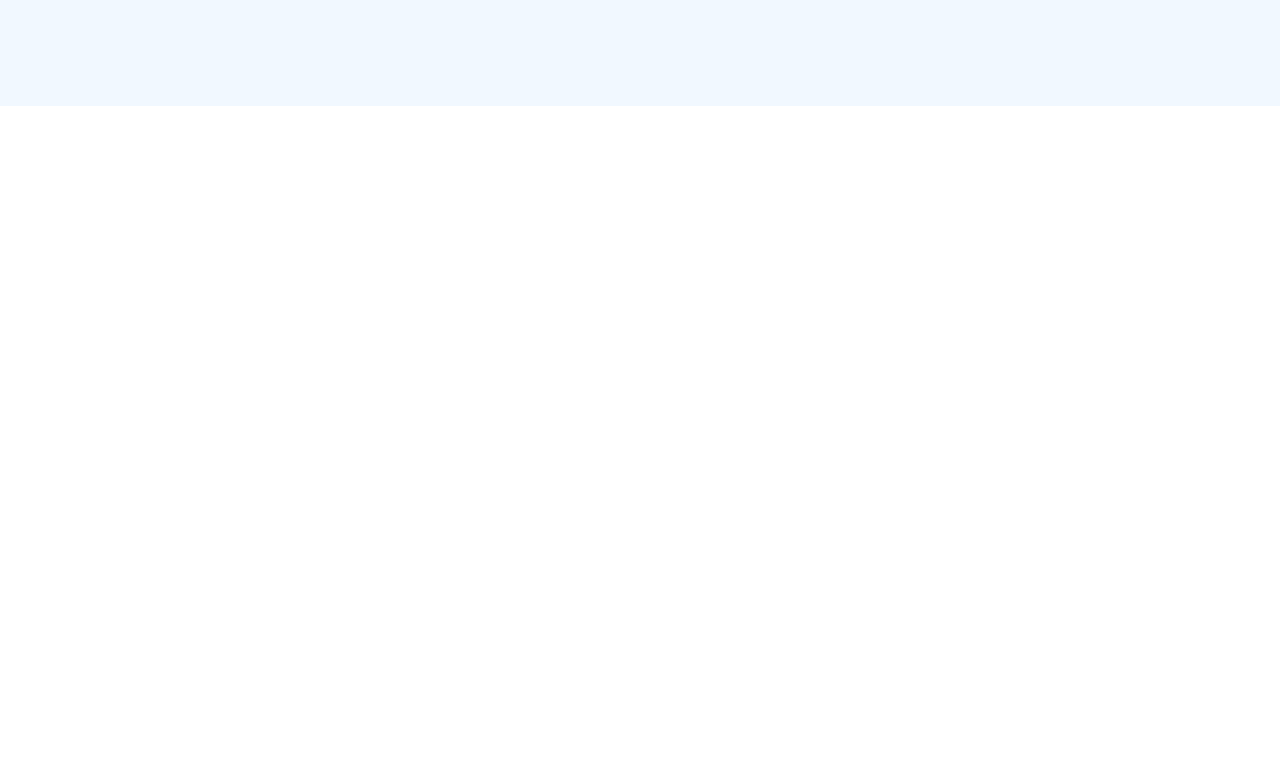
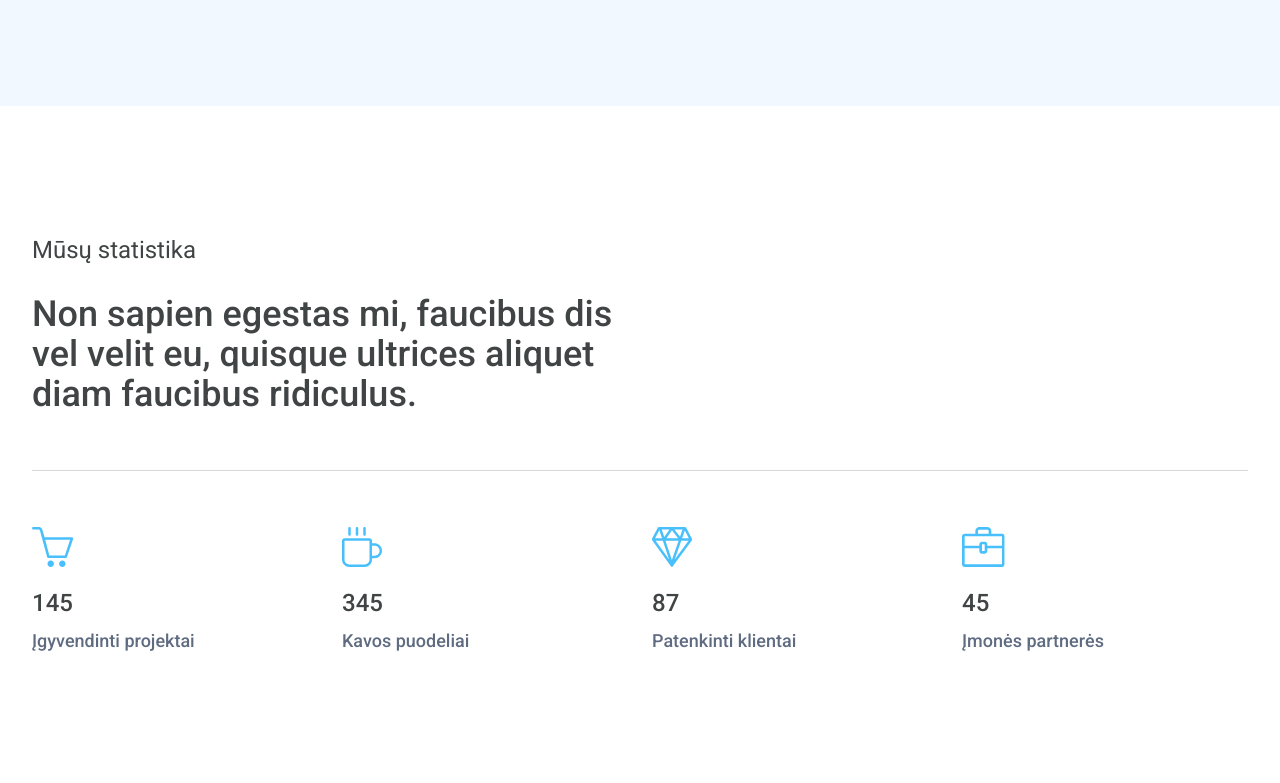
Before and after one commit to dai60/nica, a website: page src/index.html in a window 1280 px wide. Shown: the part 1714-2497 px from the top of the page. Before the commit the page ends 1820 px from the top, so only its background shows below. Drawn offline with nearby package versions, Linux system fonts and the light colour scheme; files that its build step writes are made by us from their sources.

Commit message:
statistics

```diff
--- a/src/index.html
+++ b/src/index.html
@@ -81,8 +81,8 @@
         </section>
         <section class="px-8 py-16 sm:py-24 md:py-32 bg-[#F1F8FF]">
             <div class="mx-auto max-w-screen-xl">
-                <h1 class="pb-6 text-center font-bold text-4xl text-[#404445]">Vaizdai iš mūsų įmonės</h1>
-                <p class="mx-auto md:w-1/2 pb-14 text-center text-[#5F6B81]">
+                <h1 class="mb-6 text-center font-bold text-4xl text-[#404445]">Vaizdai iš mūsų įmonės</h1>
+                <p class="mx-auto md:w-1/2 mb-14 text-center text-[#5F6B81]">
                     Nulla volutpat in ut risus imperdiet aenean justo, tristique neque scelerisque feugiat adipiscing
                     non nulla feugiat lacus sem sed maecenas
                 </p>
@@ -93,6 +93,35 @@
                 </div>
             </div>
         </section>
+        <section class="px-8 py-16 sm:py-24 md:py-32">
+            <div class="mx-auto max-w-screen-xl">
+                <h1 class="mb-7 text-2xl font-normal text-[#404445]">Mūsų statistika</h1>
+                <p class="mb-14 md:w-1/2 text-4xl font-medium text-[#404445]">Non sapien egestas mi, faucibus dis vel velit eu, quisque ultrices aliquet diam faucibus ridiculus.</p>
+                <hr class="mb-14 border-t border-[#D8D8D8]">
+                <div class="grid grid-cols-2 sm:grid-cols-4 gap-x-6 gap-y-12">
+                    <div>
+                        <img class="mb-5" src="../assets/icon5.svg" alt="">
+                        <h2 class="mb-2 text-2xl font-medium text-[#404445]">145</h2>
+                        <p class="text-lg font-medium text-[#5F6B81]">Įgyvendinti projektai</p>
+                    </div>
+                    <div>
+                        <img class="mb-5" src="../assets/icon6.svg" alt="">
+                        <h2 class="mb-2 text-2xl font-medium text-[#404445]">345</h2>
+                        <p class="text-lg font-medium text-[#5F6B81]">Kavos puodeliai</p>
+                    </div>
+                    <div>
+                        <img class="mb-5" src="../assets/icon7.svg" alt="">
+                        <h2 class="mb-2 text-2xl font-medium text-[#404445]">87</h2>
+                        <p class="text-lg font-medium text-[#5F6B81]">Patenkinti klientai</p>
+                    </div>
+                    <div>
+                        <img class="mb-5" src="../assets/icon8.svg" alt="">
+                        <h2 class="mb-2 text-2xl font-medium text-[#404445]">45</h2>
+                        <p class="text-lg font-medium text-[#5F6B81]">Įmonės partnerės</p>
+                    </div>
+                </div>
+            </div>
+        </section>
     </main>
 </body>
 
```
Also changed, not shown: assets/icon5.svg (added), assets/icon6.svg (added), assets/icon7.svg (added), assets/icon8.svg (added).
